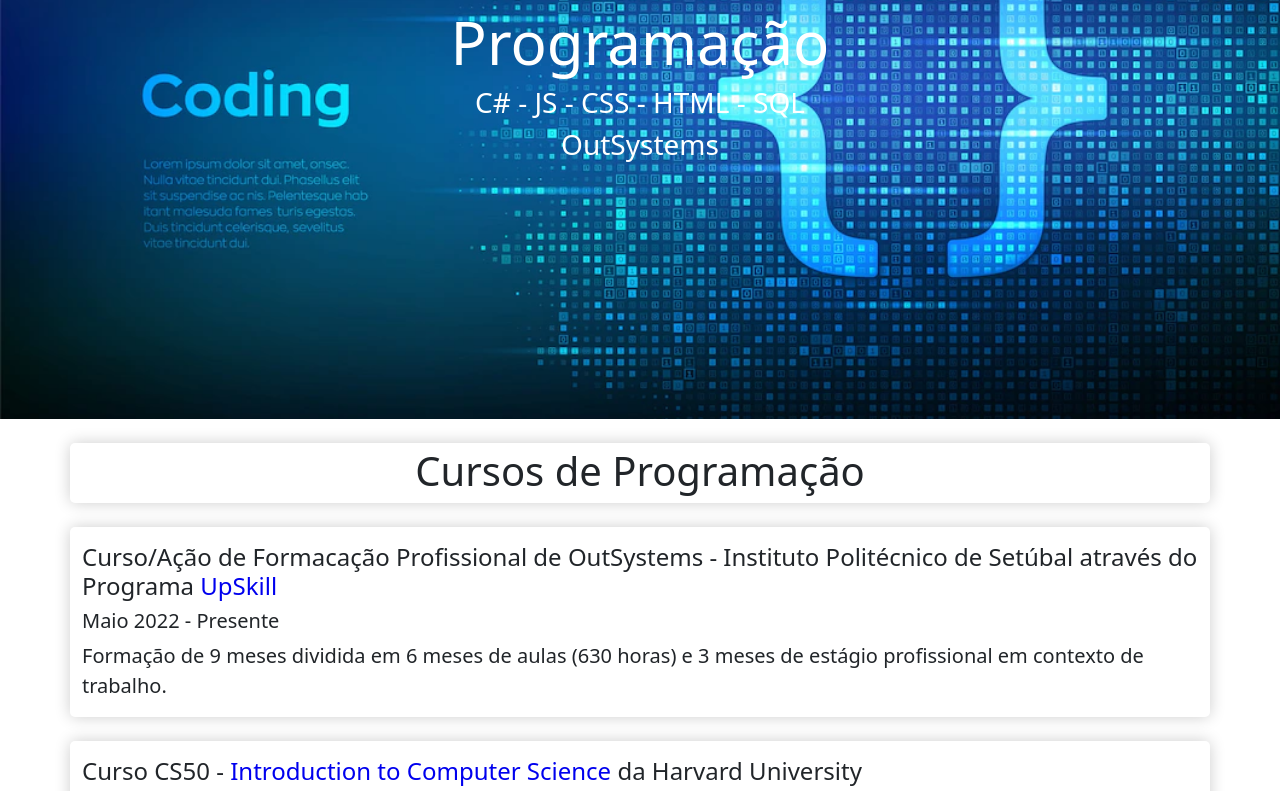
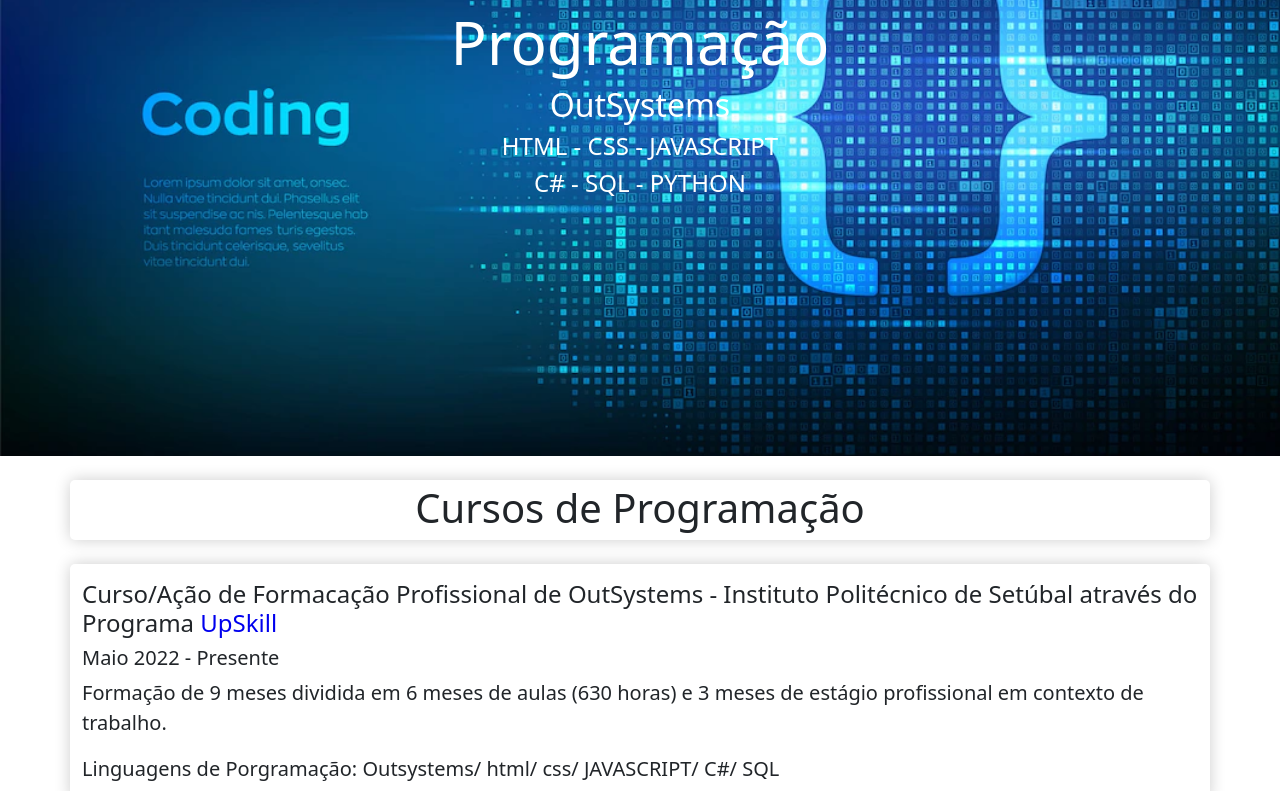
Before and after one commit to MacGuiChan/Site-Pessoal, a plain HTML site: page programacao.html in a window 1280 px wide. Shown: the part 300-1091 px from the top of the page. Drawn offline with nearby package versions, Linux system fonts and the light colour scheme.

Commit message:
updated titles and other information

```diff
--- a/programacao.html
+++ b/programacao.html
@@ -12,7 +12,7 @@
       <link rel="stylesheet" href="style.css">
 
       <!-- Title -->
-      <title>EXPERIÊNCIA PROFISSIONAL</title>
+      <title>Programação</title>
 
       <!-- Bootstrap 5 CSS -->
       <link href="https://cdn.jsdelivr.net/npm/bootstrap@5.2.0-beta1/dist/css/bootstrap.min.css" rel="stylesheet"
@@ -88,8 +88,9 @@
 
     <div class="fotoprogramacao text-center ">
         <h1>Programação</h1>
-        <h3>C# - JS - CSS - HTML - SQL</h3>
-        <h3>OutSystems</h3>
+        <h2>OutSystems</h2>
+        <h4>HTML - CSS - JAVASCRIPT</h4>
+        <h4>C# - SQL - PYTHON</h4>
     </div>
 
 
@@ -110,6 +111,7 @@
                 <h5>Maio 2022 - Presente</h5>
                 <p>Formação de 9 meses dividida em 6 meses de aulas (630 horas) e 3 meses de estágio profissional em contexto de trabalho.
                 </p>
+                <p>Linguagens de Porgramação: Outsystems/ html/ css/ JAVASCRIPT/ C#/ SQL</p>
             </div>
         </div>
     </div>
```
Also changed, not shown: competencias.html (+1 -1 lines), experiencia.html (+1 -1 lines), formacao.html (+1 -1 lines), index.html (+2 -1 lines).
